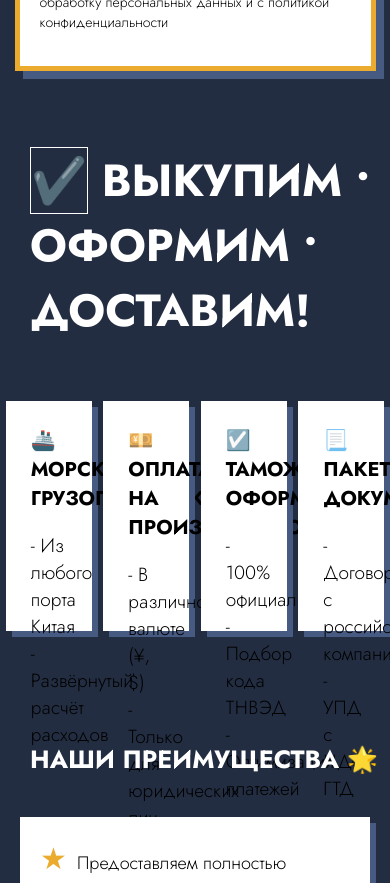
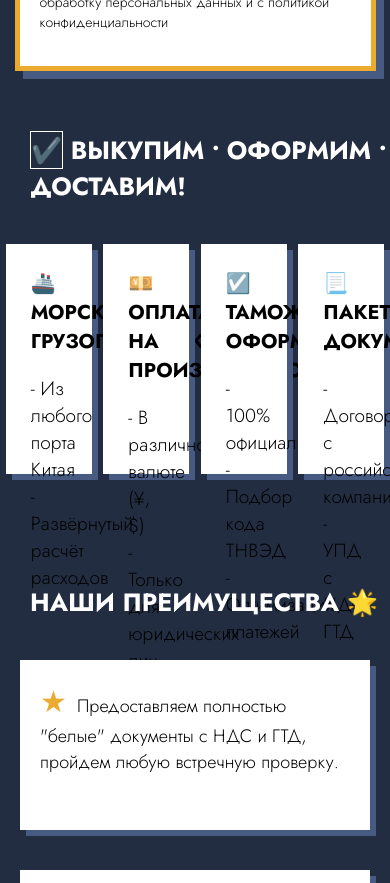
Before and after one commit to Altentaller/sea-freight, a Svelte app: page / in a window 390 px wide. Shown: the part 1000-1883 px from the top of the page. Built offline with nearby package versions, Linux system fonts and the light colour scheme; the HTML template or start-up script is replaced by a standard one.

Commit message:
added media styles in service.svelte

```diff
--- a/src/Block/Service.svelte
+++ b/src/Block/Service.svelte
@@ -11,13 +11,13 @@
 		background: #232d41;
 	}
 
-	#service div{
+	div{
 		display: flex;
 		justify-content: space-around;
 		flex-wrap: wrap;
 	}
 
-	#service h2{
+	h2{
 		color: #fff;
 		text-transform: uppercase;
 		padding: 0 0 20px 30px;
@@ -26,6 +26,17 @@
 
 	span{
 		border: 1px solid #fff;
+	}
+
+	@media (min-width: 501px) and (max-width: 985px){
+		h2{
+			font-size: 30px;
+		}
+	}
+	@media (max-width: 500px){
+		h2{
+			font-size: 25px;
+		}
 	}
 </style>
 
```
